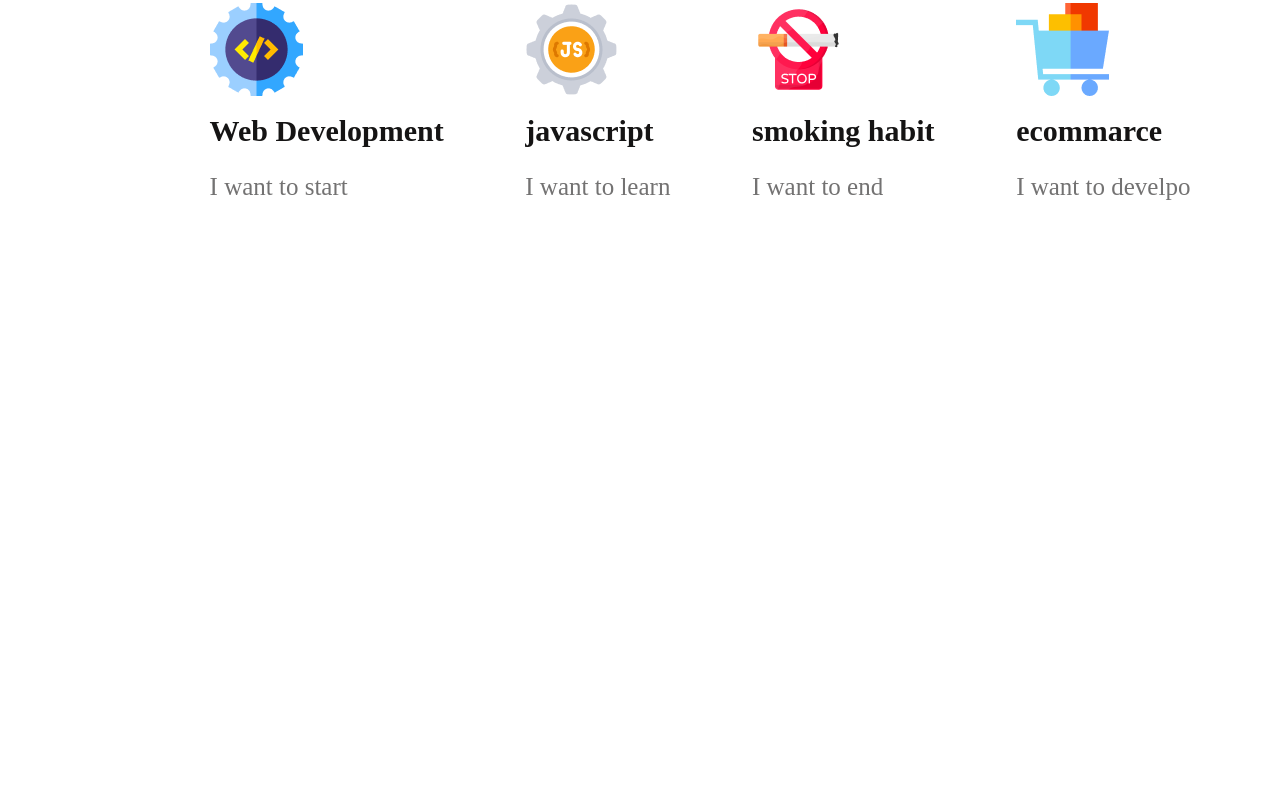
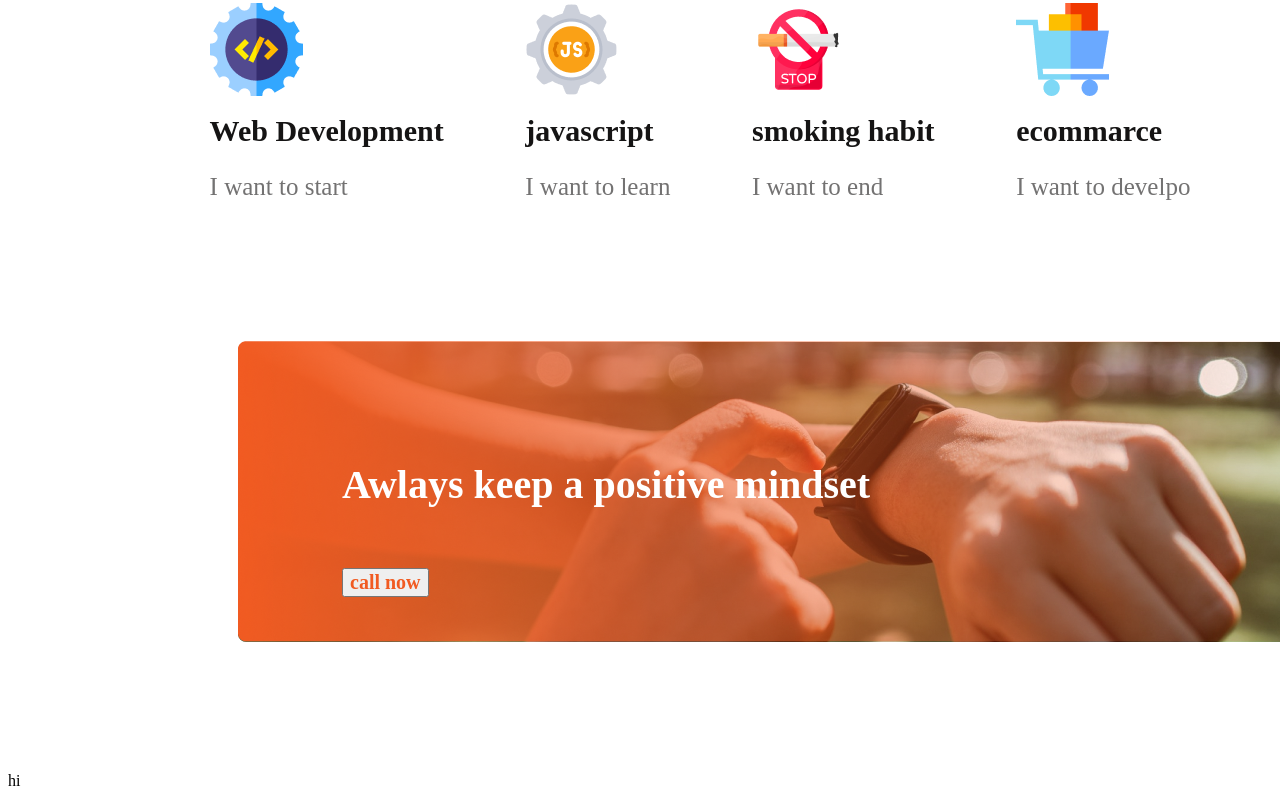
Before and after one commit to sahadarhr/new-year-portfolio, a plain HTML site: page index.html in a window 1280 px wide. Shown: the part 1688-2494 px from the top of the page. Before the commit the page ends 2037 px from the top, so only its background shows below. Drawn offline with Linux system fonts and the light colour scheme.

Commit message:
main part added

```diff
--- a/index.html
+++ b/index.html
@@ -66,8 +66,22 @@
                 </div>
             </div>
         </section>
+        <!-- image gradient part -->
+        <section>
+            <div class="gradient">
+                <img src="images/gradient3.png" alt="">
+
+                <div class="gradient-item">
+                    <p class="gradient-title">Awlays keep a positive mindset</p>
+                    <button class="btn-secandary">call now</button>
+                </div>
+            </div>
+
+        </section>
     </main>
-    <footer></footer>
+    <footer>
+        <p>hi</p>
+    </footer>
 
 </body>
 </html>
--- a/styles/style.css
+++ b/styles/style.css
@@ -101,6 +101,45 @@ li {
 .plans-description {
     font-weight: 500;
     font-size: 25px;
-    color:  #737272;
+    color: #737272;
     margin-bottom: 140px;
 }
+
+/* gradient part */
+
+.gradient {
+    background-image: url('../images/watch.png');
+    background-repeat: no-repeat;
+    display: flex;
+    position: relative;
+    left: 230px;
+    margin-bottom: 130px;
+
+
+}
+
+.gradient-title {
+    font-weight: 700;
+    font-size: 40px;
+}
+
+.gradient-item {
+    position: absolute;
+    top: 20px;
+    left: 40px;
+    padding-top: 60px;
+    padding-left: 64px;
+    font-weight: 700;
+    font-size: 40px;
+    color: #FFFFFF;
+
+}
+
+.btn-secandary {
+    font-weight: 600;
+    font-size: 20px;
+    color: #F15B22;
+    margin-top: 20px;
+    margin-bottom: 70px;
+
+}
```
